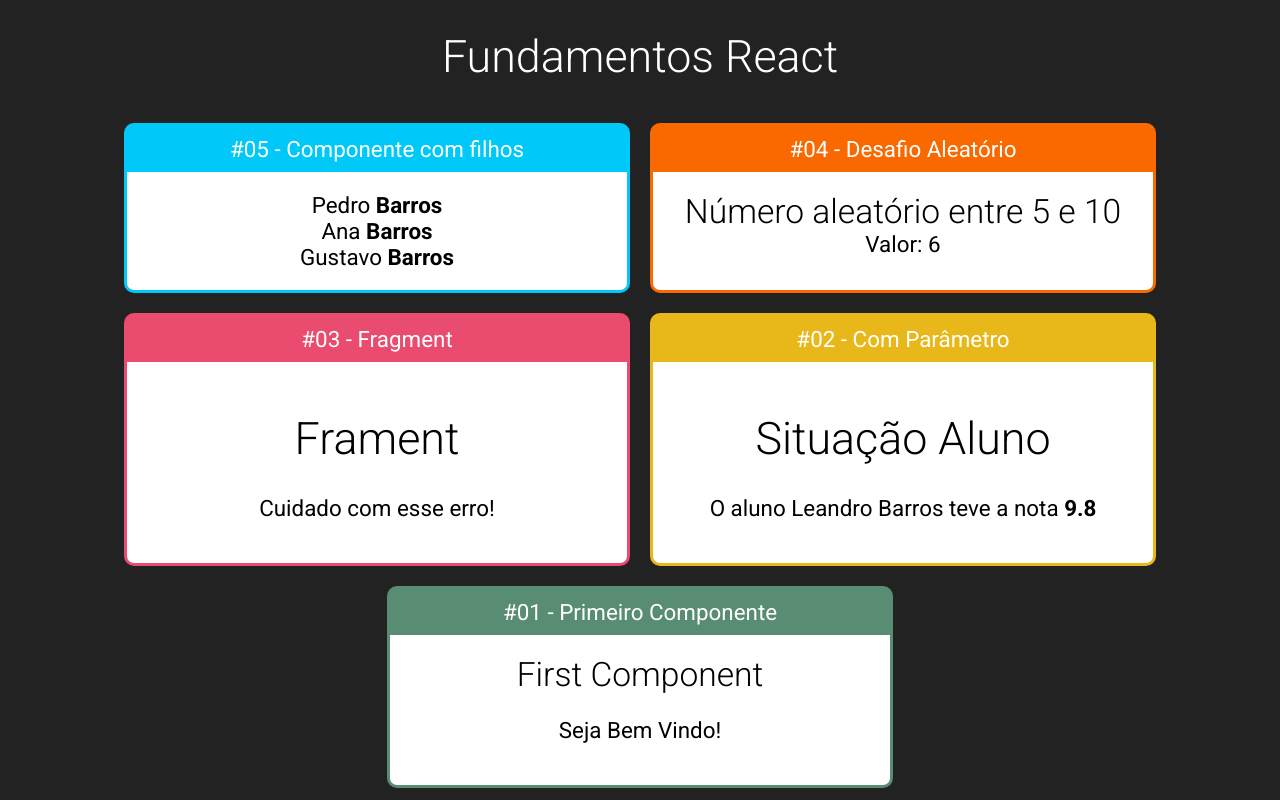
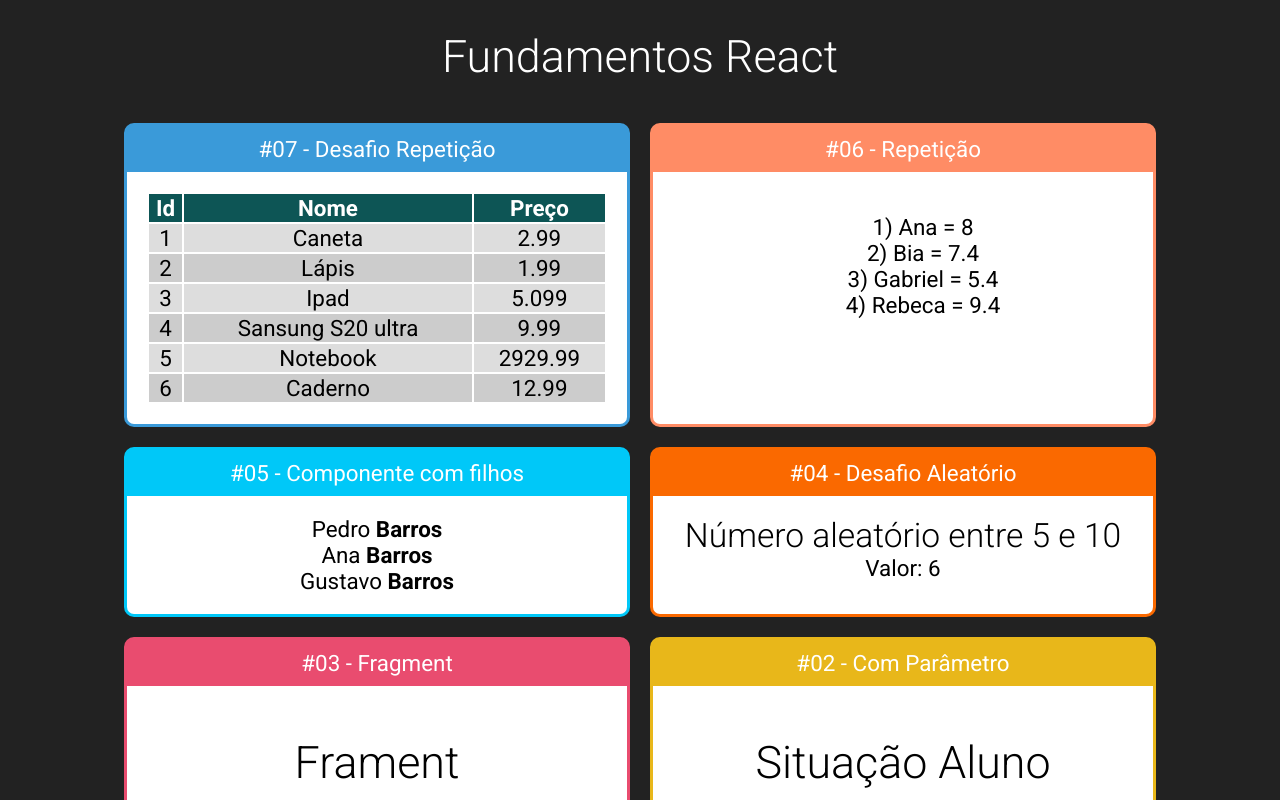
Before and after one commit to leandro-barros/fundamentals-react, a React (Create React App) app: page / in a window 1280 px wide. Shown: the top 800 px of the page. Built offline with nearby package versions, Linux system fonts and the light colour scheme.

Commit message:
Implementing repeating

```diff
--- a/src/App.jsx
+++ b/src/App.jsx
@@ -7,6 +7,10 @@ import FirstComponent from "./components/basics/FirstComponent";
 import Fragment from "./components/basics/Fragment";
 import Familia from "./components/basics/Familia";
 import FamiliaMembro from "./components/basics/FamiliaMembro";
+
+import ListaAlunos from './components/repeticao/ListaAlunos'
+
+import TabelaProdutos from "./components/repeticao/TabelaProdutos";
 
 import Radom from "./components/Radom";
 
@@ -19,6 +23,14 @@ export default () => {
             <h1>Fundamentos React</h1>
 
             <div className="cards">
+                <Card title="#07 - Desafio Repetição" color="#3a9ad9">
+                    <TabelaProdutos />
+                </Card>
+
+                <Card title="#06 - Repetição" color="#ff8c65">
+                    <ListaAlunos />
+                </Card>
+
                 <Card title="#05 - Componente com filhos" color="#00c8f8">
                     <Familia sobrenome="Barros">
                     <FamiliaMembro nome="Pedro"/>
--- a/src/components/basics/Familia.jsx
+++ b/src/components/basics/Familia.jsx
@@ -5,7 +5,7 @@ export default props => {
         <div>
             {
                 props.children.map((child, i) => {
-                    return React.cloneElement(child, { ...props, kew: i });
+                    return React.cloneElement(child, { ...props, key: i });
                 })
             }
         </div>
--- /dev/null
+++ b/src/components/repeticao/ListaAlunos.jsx
@@ -0,0 +1,19 @@
+import React from 'react';
+import alunos from '../../data/alunos'
+
+export default (props) => {
+    const alunosJSX = alunos.map((aluno) => {
+        return (
+            <li key={aluno.id}>
+                {aluno.id}) {aluno.name} = {aluno.nota}
+            </li>
+        )
+    })
+    return (
+        <div>
+            <ul style={{listStyle: 'none'}}>
+                {alunosJSX}
+            </ul>
+        </div>
+    )
+}
--- /dev/null
+++ b/src/components/repeticao/TabelaProdutos.css
@@ -0,0 +1,16 @@
+.tabelaProdutos table {
+    width: 100%;
+}
+
+.tabelaProdutos th {
+    background-color: #0d5555;
+    color: #ffff;
+}
+
+.tabelaProdutos .par {
+    background-color: #ddd;
+}
+
+.tabelaProdutos .impar {
+    background-color: #ccc;
+}
--- /dev/null
+++ b/src/components/repeticao/TabelaProdutos.jsx
@@ -0,0 +1,35 @@
+import React from "react";
+import './TabelaProdutos.css'
+import produtos from '../../data/produtos'
+
+export default (props) => {
+    function getLinhas() {
+        return produtos.map((produto, i) => {
+            return (
+                <tr key={produto.id} className={i % 2 == 0 ? 'par' : 'impar'}>
+                    <td>{produto.id}</td>
+                    <td>{produto.name}</td>
+                    <td>{produto.preco}</td>
+                </tr>
+            )
+        })
+    }
+
+    return (
+        <div className="tabelaProdutos">
+            <table>
+                <thead>
+                    <tr>
+                        <th>Id</th>
+                        <th>Nome</th>
+                        <th>Preço</th>
+                    </tr>
+                </thead>
+                <tbody>
+                    {getLinhas()}
+                </tbody>
+            </table>
+        </div>
+    )
+
+};
--- /dev/null
+++ b/src/data/alunos.js
@@ -0,0 +1,6 @@
+export default [
+    { id: 1, name: 'Ana', nota: 8 },
+    { id: 2, name: 'Bia', nota: 7.4 },
+    { id: 3, name: 'Gabriel', nota: 5.4 },
+    { id: 4, name: 'Rebeca', nota: 9.4 }
+]
--- /dev/null
+++ b/src/data/produtos.js
@@ -0,0 +1,10 @@
+const produtos = [
+    { id: 1, name: 'Caneta', preco: 2.99 },
+    { id: 2, name: 'Lápis', preco: 1.99 },
+    { id: 3, name: 'Ipad', preco: 5.099 },
+    { id: 4, name: 'Sansung S20 ultra', preco: 9.99 },
+    { id: 5, name: 'Notebook', preco: 2929.99 },
+    { id: 6, name: 'Caderno', preco: 12.99 }
+]
+
+export default produtos;
```
